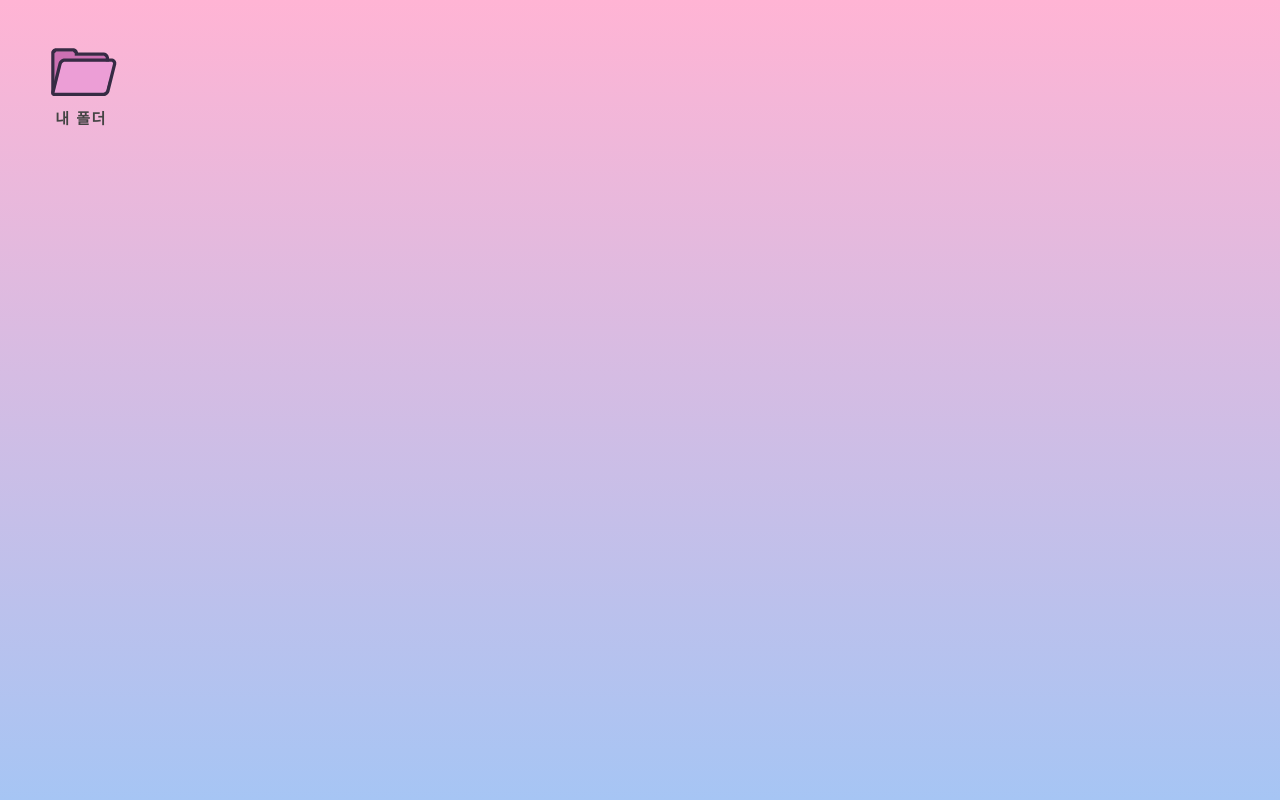
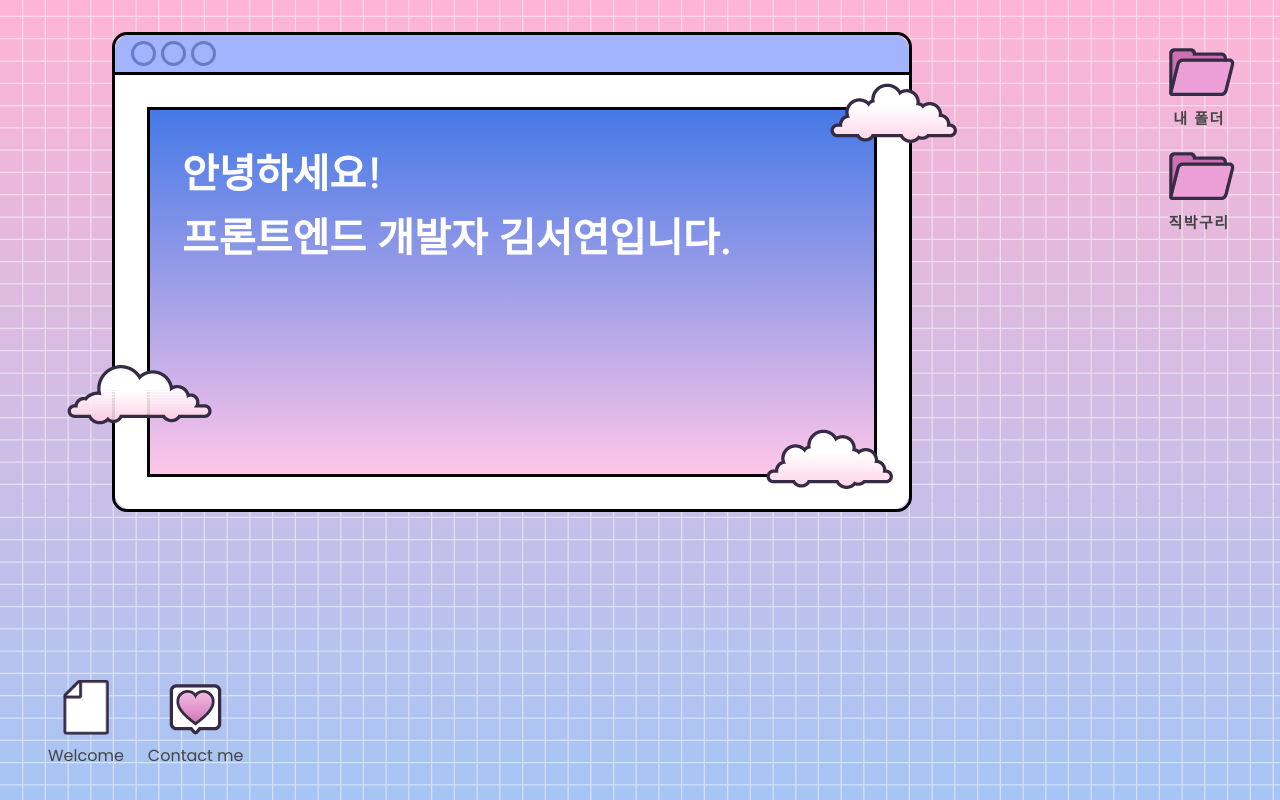
Before and after one commit to ksyksy815/drag-and-drop, a React (Create React App) app: page / in a window 1280 px wide. Built offline with nearby package versions, Linux system fonts and the light colour scheme.

Commit message:
[Update] added a welcome window

```diff
--- a/src/App.js
+++ b/src/App.js
@@ -2,18 +2,33 @@ import { useState } from 'react'
 import styled from 'styled-components';
 import { GlobalStyle } from './GlobalStyle'
 import Window from './Components/Window'
-//import OpenedLayers from './Components/OpenedLayers'
-import Layer from './Components/Layer'
+import OpenedLayers from './Components/OpenedLayers'
+import plaids from './assets/plaid3.png'
+import Nav from './Components/Nav';
+
 
 const MainWrapper = styled.div`
   width: 100vw;
   height: 100vh;
-  background: linear-gradient(rgb(255, 180, 212), rgb(166,197, 244));
+  position: relative;
+  background:
+    url(${plaids}),
+    linear-gradient(rgb(255, 180, 212), rgb(166,197, 244));
 `
 function App() {
   const [openMyFolder, setOpenMyFolder] = useState(false)
+  const [welcomeMode, setWelcomeMode] = useState(true)
+
   const toggleMyFolder = () => {
     setOpenMyFolder(!openMyFolder)
+  }
+
+  const closeWelcomeWindow = () => {
+    setWelcomeMode(false)
+  }
+
+  const openWelcomeMessage = () => {
+    setWelcomeMode(true)
   }
 
   return (
@@ -21,7 +36,13 @@ function App() {
       <GlobalStyle/>
       <MainWrapper>
         <Window openMyFolder={openMyFolder} showMyFolder={toggleMyFolder} />
-        {openMyFolder && <Layer closeMyFolder={toggleMyFolder} />}
+        <OpenedLayers
+          openMyFolder={openMyFolder}
+          closeMyFolder={toggleMyFolder}
+          welcomeMode={welcomeMode}
+          closeWelcomeWindow={closeWelcomeWindow}
+        />
+        <Nav openWelcomeMessage={openWelcomeMessage} />
       </MainWrapper>
     </>
   );
--- /dev/null
+++ b/src/Components/Welcome.js
@@ -0,0 +1,85 @@
+import { useState } from 'react'
+import styled from 'styled-components'
+import { LayerWindow, TopBar, Contents} from './Layer.style.js'
+import cloud1 from '../assets/cloud.png'
+import cloud2 from '../assets/cloud2.png'
+
+
+const WelcomeWindow = styled(LayerWindow)`
+  top: 2rem;
+  left: 7rem;
+  height: 60vh;
+  width: 800px;
+
+  #clouds {
+    list-style: none;
+    display: flex;
+
+
+    span {
+      position: absolute;
+      &:first-child {
+        bottom: 5rem;
+        left: -3rem;
+      }
+      &:nth-child(2) {
+        right: -3rem;
+        top: 3rem;
+      }
+      &:last-child {
+        right: 1rem;
+        bottom: 1rem;
+      }
+    }
+  }
+`
+const WelcomeContents = styled(Contents)`
+  padding: 2rem;
+  div {
+    width: 100%;
+    height: 100%;
+    background: linear-gradient(rgb(69, 121, 231), rgb(254, 198, 233));
+    border: 3px solid black;
+    padding: 2rem;
+
+    h1 {
+      color: #fff;
+      font-size: 2.5rem;
+      line-height: 1.6;
+    }
+  }
+`
+
+export default function Welcome( {closeWelcomeWindow} ) {
+  const [fullScreenMode, setFullScreenMode] = useState(false)
+
+  const closeLayer = () => {
+    closeWelcomeWindow()
+  }
+
+  const changeToFullScreen = () => {
+    setFullScreenMode(!fullScreenMode)
+  }
+
+  return (
+    <WelcomeWindow fullScreenMode={fullScreenMode}>
+      <TopBar>
+        <li onClick={closeLayer}></li>
+        <li></li>
+        <li onClick={changeToFullScreen}></li>
+      </TopBar>
+      <WelcomeContents>
+        <div>
+          <h1>안녕하세요!</h1>
+          <h1>프론트엔드 개발자 김서연입니다.</h1>
+
+        </div>
+      </WelcomeContents>
+      <div id="clouds">
+        <span id="cloud1"><img src={cloud1} alt="cloud"/></span>
+        <span id="cloud2"><img src={cloud2} alt="cloud"/></span>
+        <span id="cloud3"><img src={cloud2} alt="cloud"/></span>
+      </div>
+    </WelcomeWindow>
+  )
+}
--- a/src/Components/Window.js
+++ b/src/Components/Window.js
@@ -1,6 +1,7 @@
-import React from 'react'
+import { useState } from 'react'
 import styled from 'styled-components'
 import Folder from './Folder'
+
 
 const WindowWrapper = styled.div`
   width: 100vw;
@@ -9,12 +10,11 @@ const WindowWrapper = styled.div`
   display: flex;
   flex-direction: column;
   justify-content: flex-start;
-  align-items: flex-start;
+  align-items: flex-end;
   row-gap: 1.5rem;
 `
 
 export default function Window( {openMyFolder, showMyFolder} ) {
-
   return (
     <WindowWrapper>
       <Folder
@@ -22,6 +22,11 @@ export default function Window( {openMyFolder, showMyFolder} ) {
         openMyFolder={openMyFolder}
         showMyFolder={showMyFolder}
       />
+      <Folder
+        name={`직박구리`}
+        openMyFolder={openMyFolder}
+        showMyFolder={showMyFolder}
+      />
     </WindowWrapper>
   )
 }
```
